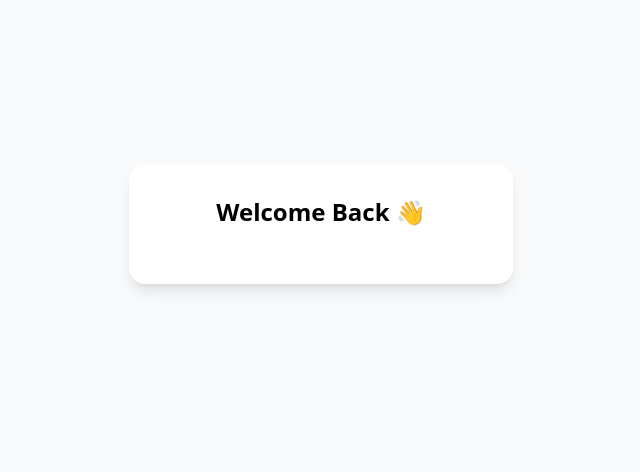
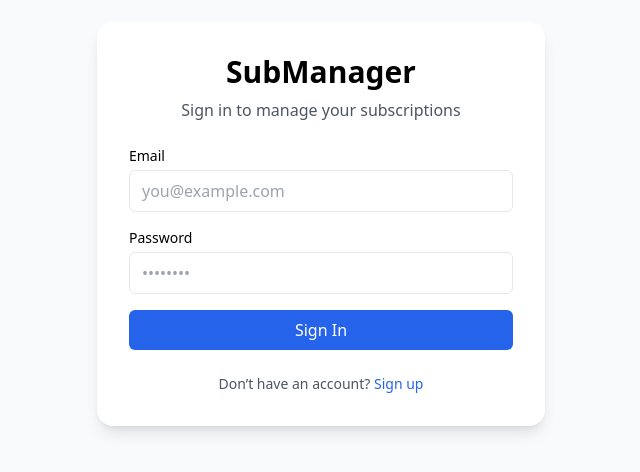
Before and after one commit to KajalJadhao07/Subscription-Manager, a React (Create React App) app in the folder frontend/: page / in a window 1280 px wide. Shown: the part 176-648 px from the top of the page, without its empty margins (319-959 px from the left). Built offline with nearby package versions, Linux system fonts and the light colour scheme.

Commit message:
auth: update Login component (validation + API submit)

```diff
--- a/frontend/src/components/Login.jsx
+++ b/frontend/src/components/Login.jsx
@@ -1,13 +1,91 @@
 import { useState } from "react";
-import { useNavigate } from "react-router-dom";
+import { useNavigate, Link } from "react-router-dom";
+import api from "../utils/api";
 
 export default function Login() {
+  const navigate = useNavigate();
+  const [formData, setFormData] = useState({ email: "", password: "" });
+  const [error, setError] = useState("");
+  const [loading, setLoading] = useState(false);
+
+  const handleChange = (e) => {
+    setFormData({
+      ...formData,
+      [e.target.name]: e.target.value,
+    });
+  };
+
+  const handleSubmit = async (e) => {
+    e.preventDefault();
+    setLoading(true);
+    setError("");
+    try {
+      const res = await api.post("/api/auth/login", formData);
+      localStorage.setItem("token", res.data.token);
+      navigate("/dashboard");
+    } catch (err) {
+      setError(err.response?.data?.message || "Invalid credentials");
+    } finally {
+      setLoading(false);
+    }
+  };
+
   return (
-    <div className="min-h-screen flex items-center justify-center bg-gray-50 dark:bg-gray-950">
-      <div className="w-96 bg-white dark:bg-gray-900 p-8 rounded-2xl shadow-lg">
-        <h2 className="text-2xl font-bold text-center mb-6 dark:text-white">
-          Welcome Back 👋
-        </h2>
+    <div className="min-h-screen flex items-center justify-center bg-gray-50 dark:bg-gray-950 p-6">
+      <div className="bg-white dark:bg-gray-900 w-full max-w-md rounded-2xl shadow-lg p-8">
+        <h2 className="text-3xl font-bold text-center dark:text-white">SubManager</h2>
+        <p className="text-center text-gray-600 dark:text-gray-400 mt-2">
+          Sign in to manage your subscriptions
+        </p>
+
+        {error && <p className="text-red-500 text-center text-sm mt-4">{error}</p>}
+
+        <form onSubmit={handleSubmit} className="mt-6 space-y-4">
+          <div>
+            <label className="block text-sm font-medium mb-1 dark:text-gray-300">
+              Email
+            </label>
+            <input
+              type="email"
+              name="email"
+              value={formData.email}
+              onChange={handleChange}
+              placeholder="you@example.com"
+              className="w-full border rounded-md px-3 py-2 focus:outline-none focus:ring-2 focus:ring-blue-500 dark:bg-gray-800 dark:text-white"
+              required
+            />
+          </div>
+
+          <div>
+            <label className="block text-sm font-medium mb-1 dark:text-gray-300">
+              Password
+            </label>
+            <input
+              type="password"
+              name="password"
+              value={formData.password}
+              onChange={handleChange}
+              placeholder="••••••••"
+              className="w-full border rounded-md px-3 py-2 focus:outline-none focus:ring-2 focus:ring-blue-500 dark:bg-gray-800 dark:text-white"
+              required
+            />
+          </div>
+
+          <button
+            type="submit"
+            disabled={loading}
+            className="w-full bg-blue-600 text-white py-2 rounded-md font-medium hover:bg-blue-700 transition disabled:opacity-70"
+          >
+            {loading ? "Signing In..." : "Sign In"}
+          </button>
+        </form>
+
+        <div className="mt-6 text-center text-sm">
+          <span className="text-gray-600 dark:text-gray-400">Don’t have an account? </span>
+          <Link to="/register" className="text-blue-600 hover:underline font-medium">
+            Sign up
+          </Link>
+        </div>
       </div>
     </div>
   );
```
